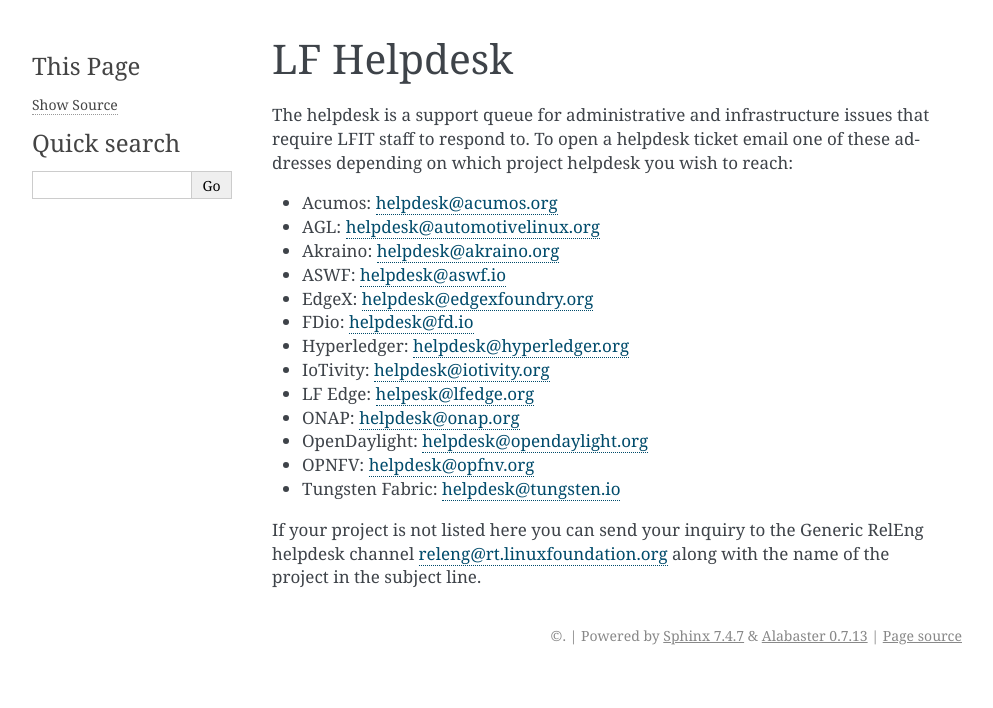
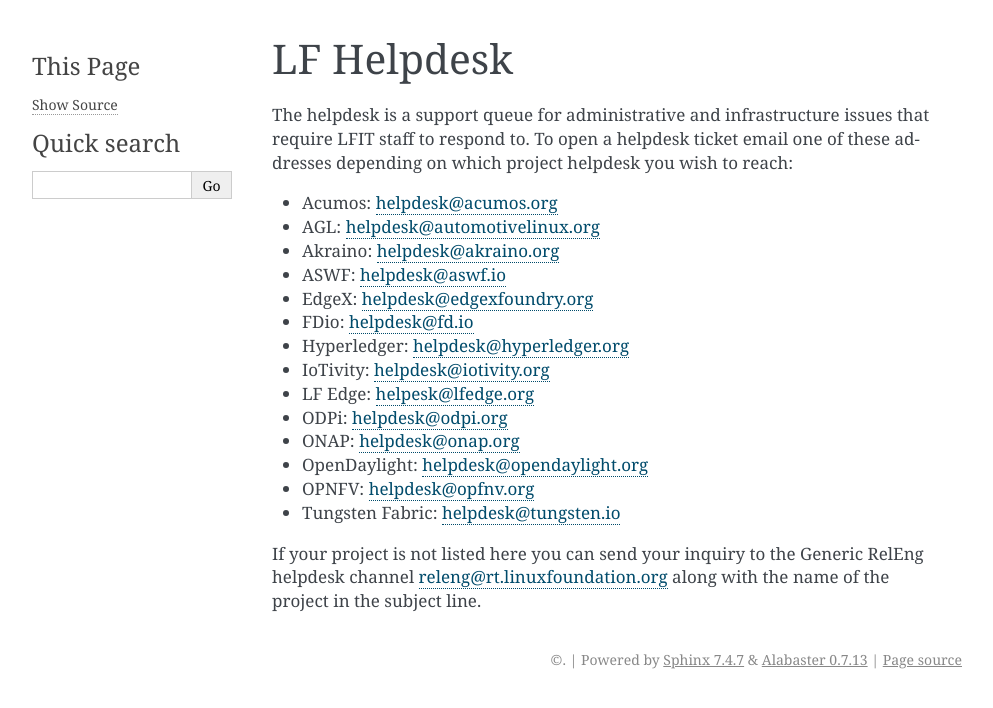
Before and after one commit to lfit/releng-docs, a Sphinx documentation site: the page built from docs/helpdesk.rst, in a window 1280 px wide. Shown: the top 708 px of the page, without its empty margins (148-1141 px from the left). Built offline with Sphinx 7.4.7, drawn with Linux system fonts in a browser that asks for light colours; the version number could not be read and is left out.

Commit message:
Add ODPi helpdesk info
Change-Id: I7c8cbd0a7d362d0059dd8f4986e871b774ba5ed0
Signed-off-by: Andrew Grimberg <agrimberg@linuxfoundation.org>

```diff
--- a/docs/helpdesk.rst
+++ b/docs/helpdesk.rst
@@ -17,6 +17,7 @@
 * Hyperledger: helpdesk@hyperledger.org
 * IoTivity: helpdesk@iotivity.org
 * LF Edge: helpesk@lfedge.org
+* ODPi: helpdesk@odpi.org
 * ONAP: helpdesk@onap.org
 * OpenDaylight: helpdesk@opendaylight.org
 * OPNFV: helpdesk@opfnv.org
```
